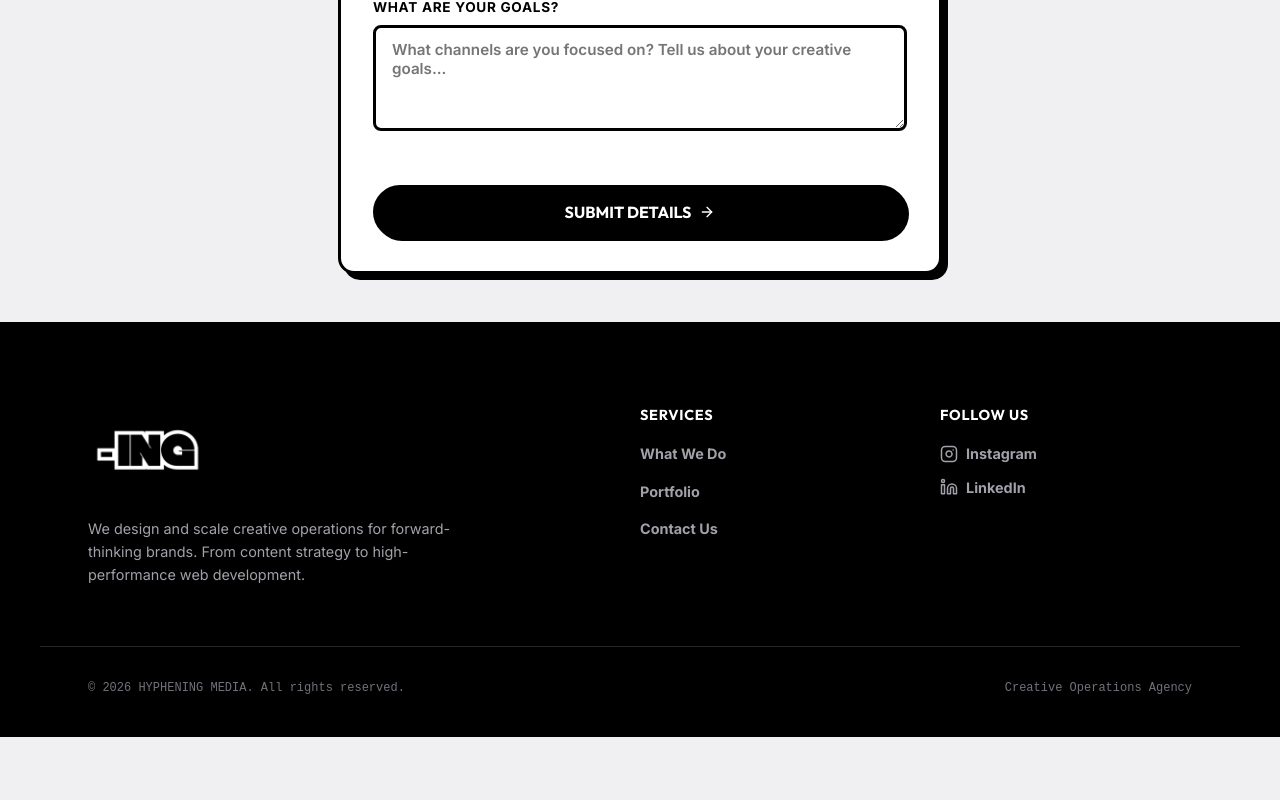
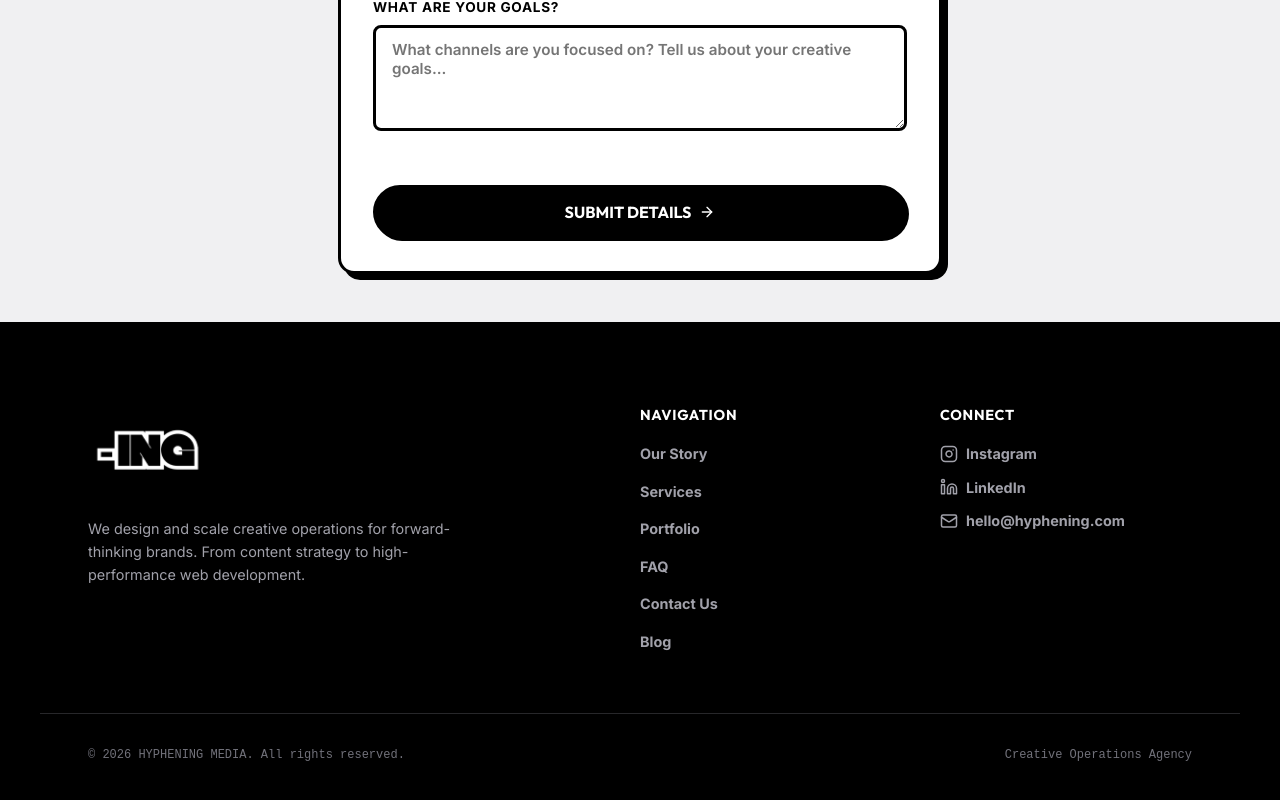
Before and after one commit to joseph42nite/hyphening-media, a React (Vite) app in the folder frontend/: page / in a window 1280 px wide. Shown: the part 7343-8143 px from the top of the page. Before the commit the page ends 8080 px from the top, so only its background shows below. Built offline with nearby package versions, Linux system fonts and the light colour scheme; no server answers.

Commit message:
feat: add reusable Footer component for homepage and blog

```diff
--- /dev/null
+++ b/frontend/src/components/Footer.jsx
@@ -0,0 +1,140 @@
+import React from 'react';
+import { Link, useNavigate, useLocation } from 'react-router-dom';
+import logoImg from '../assets/logo.png';
+
+const InstagramIcon = ({ size = 18, className }) => (
+  <svg
+    xmlns="http://www.w3.org/2000/svg"
+    width={size}
+    height={size}
+    viewBox="0 0 24 24"
+    fill="none"
+    stroke="currentColor"
+    strokeWidth="2"
+    strokeLinecap="round"
+    strokeLinejoin="round"
+    className={className}
+  >
+    <rect width="20" height="20" x="2" y="2" rx="5" ry="5" />
+    <path d="M16 11.37A4 4 0 1 1 12.63 8 4 4 0 0 1 16 11.37z" />
+    <line x1="17.5" x2="17.51" y1="6.5" y2="6.5" />
+  </svg>
+);
+
+const LinkedinIcon = ({ size = 18, className }) => (
+  <svg
+    xmlns="http://www.w3.org/2000/svg"
+    width={size}
+    height={size}
+    viewBox="0 0 24 24"
+    fill="none"
+    stroke="currentColor"
+    strokeWidth="2"
+    strokeLinecap="round"
+    strokeLinejoin="round"
+    className={className}
+  >
+    <path d="M16 8a6 6 0 0 1 6 6v7h-4v-7a2 2 0 0 0-2-2 2 2 0 0 0-2 2v7h-4v-7a6 6 0 0 1 6-6z" />
+    <rect width="4" height="12" x="2" y="9" />
+    <circle cx="4" cy="4" r="2" />
+  </svg>
+);
+
+const MailIcon = ({ size = 18, className }) => (
+  <svg
+    xmlns="http://www.w3.org/2000/svg"
+    width={size}
+    height={size}
+    viewBox="0 0 24 24"
+    fill="none"
+    stroke="currentColor"
+    strokeWidth="2"
+    strokeLinecap="round"
+    strokeLinejoin="round"
+    className={className}
+  >
+    <rect width="20" height="16" x="2" y="4" rx="2" />
+    <path d="m22 7-8.97 5.7a1.94 1.94 0 0 1-2.06 0L2 7" />
+  </svg>
+);
+
+export default function Footer() {
+  const navigate = useNavigate();
+  const location = useLocation();
+  const isHomePage = location.pathname === '/';
+
+  const handleNavClick = (sectionId) => {
+    if (isHomePage) {
+      document.getElementById(sectionId)?.scrollIntoView({ behavior: 'smooth' });
+    } else {
+      navigate(`/#${sectionId}`);
+      setTimeout(() => {
+        document.getElementById(sectionId)?.scrollIntoView({ behavior: 'smooth' });
+      }, 150);
+    }
+  };
+
+  return (
+    <footer className="landing-footer-detailed">
+      <div className="footer-grid">
+        {/* Brand Column */}
+        <div className="footer-col brand-col">
+          <Link
+            to="/"
+            className="footer-logo"
+            style={{ display: 'inline-block', cursor: 'pointer' }}
+            onClick={(e) => {
+              if (isHomePage) {
+                e.preventDefault();
+                window.scrollTo({ top: 0, behavior: 'smooth' });
+              }
+            }}
+          >
+            <img
+              src={logoImg}
+              alt="Hyphening Media"
+              style={{ height: '120px', width: 'auto', marginTop: '-15px', marginBottom: '-15px', filter: 'invert(1)' }}
+            />
+          </Link>
+          <p className="footer-desc">
+            We design and scale creative operations for forward-thinking brands.
+            From content strategy to high-performance web development.
+          </p>
+        </div>
+
+        {/* Navigation Links Column */}
+        <div className="footer-col links-col">
+          <h4>Navigation</h4>
+          <a href="/#our-story" onClick={(e) => { e.preventDefault(); handleNavClick('our-story'); }}>Our Story</a>
+          <a href="/#capabilities" onClick={(e) => { e.preventDefault(); handleNavClick('capabilities'); }}>Services</a>
+          <a href="/#portfolio" onClick={(e) => { e.preventDefault(); handleNavClick('portfolio'); }}>Portfolio</a>
+          <a href="/#faq" onClick={(e) => { e.preventDefault(); handleNavClick('faq'); }}>FAQ</a>
+          <a href="/#contact" onClick={(e) => { e.preventDefault(); handleNavClick('contact'); }}>Contact Us</a>
+          <Link to="/blog">Blog</Link>
+        </div>
+
+        {/* Social & Contact Column */}
+        <div className="footer-col social-col">
+          <h4>Connect</h4>
+          <div className="social-links">
+            <a href="https://instagram.com/hyphening" target="_blank" rel="noopener noreferrer" aria-label="Instagram">
+              <InstagramIcon size={18} /> Instagram
+            </a>
+            <a href="https://linkedin.com/company/hyphening" target="_blank" rel="noopener noreferrer" aria-label="LinkedIn">
+              <LinkedinIcon size={18} /> LinkedIn
+            </a>
+            <a href="mailto:hello@hyphening.com">
+              <MailIcon size={18} /> hello@hyphening.com
+            </a>
+          </div>
+        </div>
+      </div>
+
+      {/* Bottom Bar */}
+      <div className="footer-bottom">
+        <span>© {new Date().getFullYear()} HYPHENING MEDIA. All rights reserved.</span>
+        <span>Creative Operations Agency</span>
+      </div>
+    </footer>
+  );
+}
--- a/frontend/src/views/Blog.jsx
+++ b/frontend/src/views/Blog.jsx
@@ -2,6 +2,7 @@ import React, { useState, useEffect, useRef } from 'react';
 import { useParams, useNavigate, Link } from 'react-router-dom';
 import { ArrowRight, ArrowLeft, Clock, Calendar, Tag, ChevronRight, Menu, X } from 'lucide-react';
 import Navbar from '../components/Navbar';
+import Footer from '../components/Footer';
 import logoImg from '../assets/logo.png';
 
 const API_BASE = import.meta.env.VITE_API_URL || '';
@@ -213,14 +214,7 @@ function BlogListing() {
       </section>
 
       {/* Footer */}
-      <footer className="blog-footer">
-        <div className="blog-footer-inner">
-          <Link to="/" style={{ display: 'flex', alignItems: 'center' }}>
-            <img src={logoImg} alt="Hyphening Media" style={{ height: '80px', width: 'auto', filter: 'invert(1)' }} />
-          </Link>
-          <p>© {new Date().getFullYear()} HYPHENING MEDIA. All rights reserved.</p>
-        </div>
-      </footer>
+      <Footer />
     </div>
   );
 }
@@ -401,14 +395,7 @@ function BlogArticle() {
       </article>
 
       {/* Footer */}
-      <footer className="blog-footer">
-        <div className="blog-footer-inner">
-          <Link to="/" style={{ display: 'flex', alignItems: 'center' }}>
-            <img src={logoImg} alt="Hyphening Media" style={{ height: '80px', width: 'auto', filter: 'invert(1)' }} />
-          </Link>
-          <p>© {new Date().getFullYear()} HYPHENING MEDIA. All rights reserved.</p>
-        </div>
-      </footer>
+      <Footer />
     </div>
   );
 }
--- a/frontend/src/views/Landing.jsx
+++ b/frontend/src/views/Landing.jsx
@@ -1,6 +1,7 @@
 import React, { useEffect, useRef, useState } from 'react';
 import { useNavigate, useLocation } from 'react-router-dom';
 import Navbar from '../components/Navbar';
+import Footer from '../components/Footer';
 import { ArrowRight, Zap, Film, BarChart3, PenTool, Globe, Users, Play, Sparkles, TrendingUp, Menu, X, Code, Smartphone, Megaphone, Mouse, Sword, Bomb } from 'lucide-react';
 import { EncryptedText } from "@/components/ui/encrypted-text";
 import japaneseImg from '../assets/japenese-image.webp';
@@ -1388,43 +1389,7 @@ function Landing() {
         )}
       </div>
 
-      <footer className="landing-footer-detailed">
-        <div className="footer-grid">
-          <div className="footer-col brand-col">
-            <span className="footer-logo">
-              <img src={logoImg} alt="Hyphening Media" style={{ height: '120px', width: 'auto', marginTop: '-15px', marginBottom: '-15px', filter: 'invert(1)' }} />
-            </span>
-            <p className="footer-desc">
-              We design and scale creative operations for forward-thinking brands.
-              From content strategy to high-performance web development.
-            </p>
-          </div>
-
-          <div className="footer-col links-col">
-            <h4>Services</h4>
-            <a href="#capabilities" onClick={(e) => { e.preventDefault(); document.getElementById('capabilities')?.scrollIntoView({ behavior: 'smooth' }); }}>What We Do</a>
-            <a href="#portfolio" onClick={(e) => { e.preventDefault(); document.getElementById('portfolio')?.scrollIntoView({ behavior: 'smooth' }); }}>Portfolio</a>
-            <a href="mailto:hello@hyphening.com">Contact Us</a>
-          </div>
-
-          <div className="footer-col social-col">
-            <h4>Follow Us</h4>
-            <div className="social-links">
-              <a href="https://instagram.com/hyphening" target="_blank" rel="noopener noreferrer" aria-label="Instagram">
-                <InstagramIcon size={18} /> Instagram
-              </a>
-              <a href="https://linkedin.com/company/hyphening" target="_blank" rel="noopener noreferrer" aria-label="LinkedIn">
-                <LinkedinIcon size={18} /> LinkedIn
-              </a>
-            </div>
-          </div>
-        </div>
-
-        <div className="footer-bottom">
-          <span>© {new Date().getFullYear()} HYPHENING MEDIA. All rights reserved.</span>
-          <span>Creative Operations Agency</span>
-        </div>
-      </footer>
+      <Footer />
     </div>
   );
 }
```
